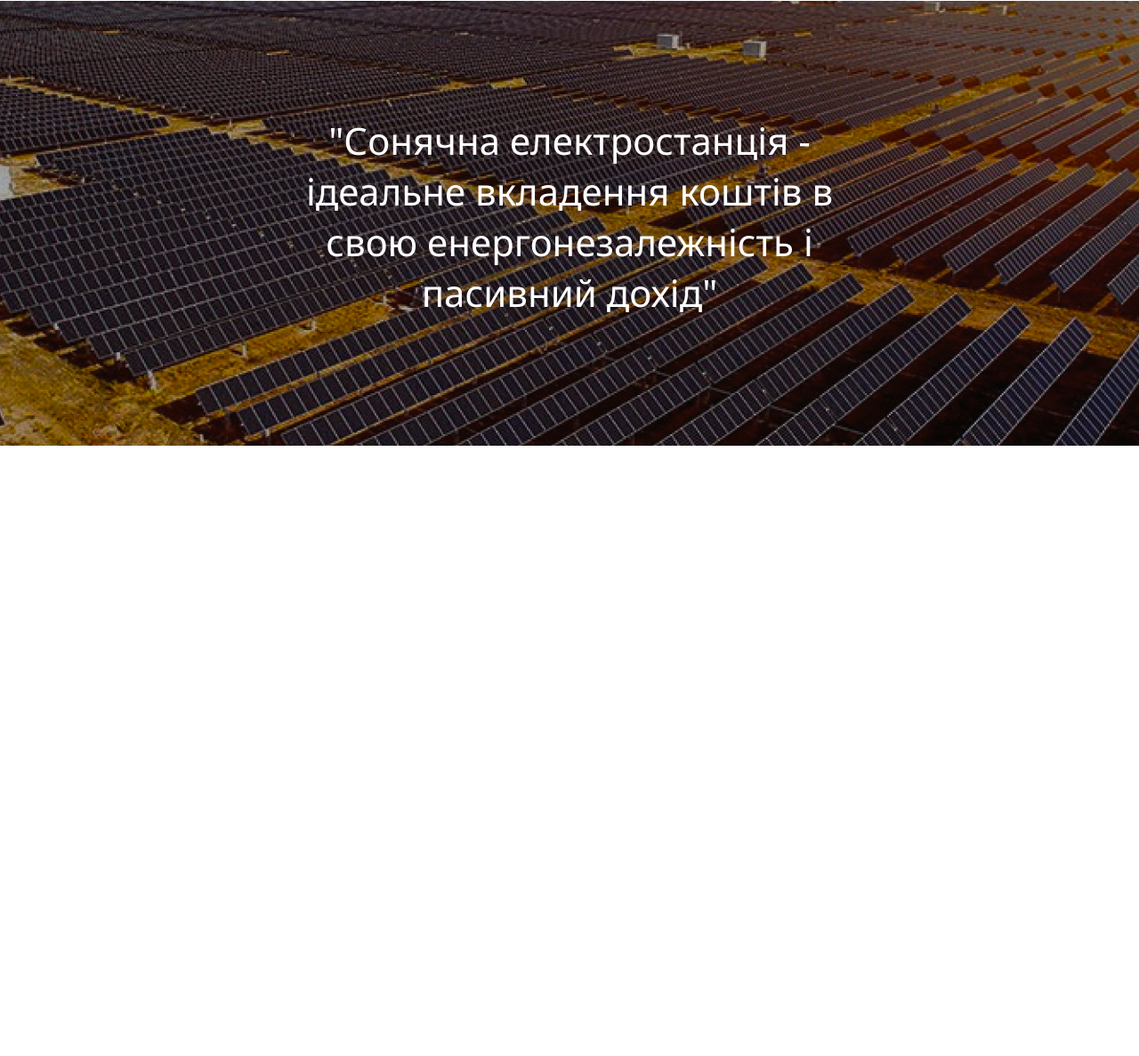
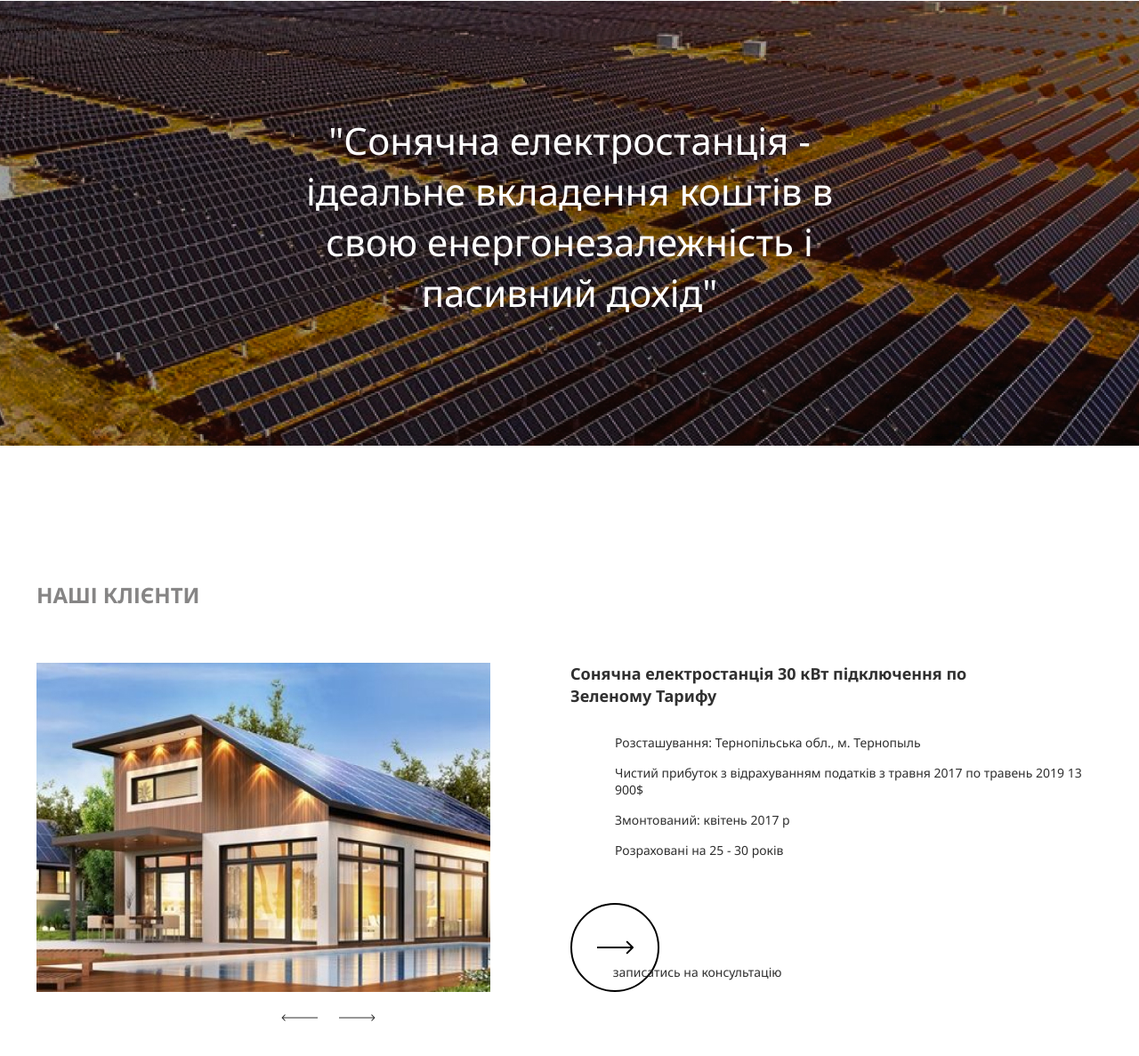
Before and after one commit to BigHeadliner/Solar-Energy-Panel, a plain HTML site: page index.html in a window 1280 px wide. Shown: the part 2784-3971 px from the top of the page at 89% size. Before the commit the page ends 3285 px from the top, so only its background shows below. Drawn offline with nearby package versions, Linux system fonts and the light colour scheme.

Commit message:
clients sectionready

```diff
--- a/css/style.css
+++ b/css/style.css
@@ -235,6 +235,7 @@
    background-repeat: no-repeat;
    background-position:center;
    background-size:cover;
+   margin-bottom:150px;
 }
 .blockquote__text{
   max-width: 670px;
@@ -243,3 +244,31 @@
   line-height: 57px;
   color:#fff;
 }
+.clients{
+  margin-bottom:150px;
+}
+.clients-slider__box{
+  display:flex;
+}
+.clients-slider__box-img{
+  flex-basis:510px;
+  margin-right:90px;
+  margin-bottom:30px;
+}
+.clients-slider__box-title{
+  max-width:478px;
+  font-size:18px;
+  line-height: 25px;
+  font-weight: 700;
+  margin-bottom: 30px;
+}
+.clients-slider__box-lits{
+  margin-left: 50px;
+  margin-bottom:50px;
+}
+.clients-slider__box-item{
+  margin-bottom:15px;
+}
+.slick-arrow:hover path{
+  fill:#A9A32A;
+}
--- a/index.html
+++ b/index.html
@@ -225,6 +225,90 @@
       пасивний дохід"
     </p>
   </blockquote>
+  <section class="clients">
+    <div class="container">
+      <h2 class="title">
+        НАШІ КЛІЄНТИ
+      </h2>
+      <div class="clients-slider">
+        <div class="clients-slider__item">
+           <div class="clients-slider__box">
+             <img class="clients-slider__box-img" src="images/clients.jpg" alt="">
+             <div class="clients-slider__box-content">
+               <h4 class="clients-slider__box-title">
+                 Сонячна електростанція 30 кВт підключення по Зеленому Тарифу
+               </h4>
+               <ul class="clients-slider__box-lits">
+                  <li class="clients-slider__box-item">
+                    Розсташування: Тернопільська обл., м. Тернопыль
+                  </li>
+                  <li class="clients-slider__box-item">
+                    Чистий прибуток з відрахуванням податків з травня 2017 по травень 2019 13 900$
+                  </li>
+                  <li class="clients-slider__box-item">
+                    Змонтований: квітень 2017 р
+                  </li>
+                  <li class="clients-slider__box-item">
+                    Розраховані на 25 - 30 років
+                  </li>
+               </ul>
+               <a class="button" href="#">
+                <svg width="101" height="100" viewBox="0 0 101 100" fill="none" xmlns="http://www.w3.org/2000/svg">
+                  <path class="button__path"
+                    d="M99.0521 50C99.0521 77.0615 77.1029 99 50.026 99C22.9492 99 1 77.0615 1 50C1 22.9385 22.9492 1 50.026 1C77.1029 1 99.0521 22.9385 99.0521 50Z"
+                    stroke="black" stroke-width="2" fill="transparent" />
+                  <path
+                    d="M70.7434 50.7071C71.134 50.3166 71.134 49.6834 70.7434 49.2929L64.3795 42.9289C63.989 42.5384 63.3558 42.5384 62.9653 42.9289C62.5747 43.3195 62.5747 43.9526 62.9653 44.3431L68.6221 50L62.9653 55.6569C62.5747 56.0474 62.5747 56.6805 62.9653 57.0711C63.3558 57.4616 63.989 57.4616 64.3795 57.0711L70.7434 50.7071ZM30.0155 51H70.0363V49H30.0155V51Z"
+                    fill="black" />
+                </svg>
+                <span class="button__text">
+                  записатись на консультацію
+                </span>
+              </a>
+             </div>
+           </div>
+        </div>
+
+        <div class="clients-slider__item">
+          <div class="clients-slider__box">
+            <img class="clients-slider__img" src="images/clients.jpg" alt="">
+            <div class="clients-slider__box-content">
+              <h4 class="clients-slider__box-title">
+                Сонячна електростанція 30 кВт підключення по Зеленому Тарифу
+              </h4>
+              <ul class="clients-slider__box-lits">
+                 <li class="clients-slider__box-item">
+                   Розсташування: Тернопільська обл., м. Тернопыль
+                 </li>
+                 <li class="clients-slider__box-item">
+                   Чистий прибуток з відрахуванням податків з травня 2017 по травень 2019 13 900$
+                 </li>
+                 <li class="clients-slider__box-item">
+                   Змонтований: квітень 2017 р
+                 </li>
+                 <li class="clients-slider__box-item">
+                   Розраховані на 25 - 30 років
+                 </li>
+              </ul>
+              <a class="button" href="#">
+               <svg width="101" height="100" viewBox="0 0 101 100" fill="none" xmlns="http://www.w3.org/2000/svg">
+                 <path class="button__path"
+                   d="M99.0521 50C99.0521 77.0615 77.1029 99 50.026 99C22.9492 99 1 77.0615 1 50C1 22.9385 22.9492 1 50.026 1C77.1029 1 99.0521 22.9385 99.0521 50Z"
+                   stroke="black" stroke-width="2" fill="transparent" />
+                 <path
+                   d="M70.7434 50.7071C71.134 50.3166 71.134 49.6834 70.7434 49.2929L64.3795 42.9289C63.989 42.5384 63.3558 42.5384 62.9653 42.9289C62.5747 43.3195 62.5747 43.9526 62.9653 44.3431L68.6221 50L62.9653 55.6569C62.5747 56.0474 62.5747 56.6805 62.9653 57.0711C63.3558 57.4616 63.989 57.4616 64.3795 57.0711L70.7434 50.7071ZM30.0155 51H70.0363V49H30.0155V51Z"
+                   fill="black" />
+               </svg>
+               <span class="button__text">
+                 записатись на консультацію
+               </span>
+             </a>
+            </div>
+          </div>
+       </div>
+      </div>
+    </div>
+  </section>
   <script src="https://ajax.googleapis.com/ajax/libs/jquery/3.4.1/jquery.min.js"></script>
   <script src="js/slick.min.js"></script>
   <script src="js/jquery.fancybox.min.js"></script>
--- a/js/main.js
+++ b/js/main.js
@@ -8,7 +8,7 @@ $(function () {
         $($(this).attr('href')).addClass('info-tabs__content--active');
 
     });
-    $('.info-slider').slick({
+    $('.info-slider, .clients-slider').slick({
         fade: true,
         prevArrow: '<svg class="slick-left" width="41" height="8" viewBox="0 0 41 8" fill="none" xmlns="http://www.w3.org/2000/svg"><path d="M0.646446 3.64645C0.451183 3.84171 0.451183 4.15829 0.646446 4.35355L3.82843 7.53553C4.02369 7.7308 4.34027 7.7308 4.53553 7.53553C4.7308 7.34027 4.7308 7.02369 4.53553 6.82843L1.70711 4L4.53553 1.17157C4.7308 0.976311 4.7308 0.659728 4.53553 0.464466C4.34027 0.269204 4.02369 0.269204 3.82843 0.464466L0.646446 3.64645ZM41 3.5L1 3.5V4.5L41 4.5V3.5Z" fill="#303030"/></svg>',
         nextArrow: '<svg class="slick-right" width="41" height="8" viewBox="0 0 41 8" fill="none" xmlns="http://www.w3.org/2000/svg"><path d="M40.3536 4.35355C40.5488 4.15829 40.5488 3.84171 40.3536 3.64645L37.1716 0.464466C36.9763 0.269204 36.6597 0.269204 36.4645 0.464466C36.2692 0.659728 36.2692 0.976311 36.4645 1.17157L39.2929 4L36.4645 6.82843C36.2692 7.02369 36.2692 7.34027 36.4645 7.53553C36.6597 7.7308 36.9763 7.7308 37.1716 7.53553L40.3536 4.35355ZM0 4.5H40V3.5H0V4.5Z" fill="#303030"/></svg>'
```
Also changed, not shown: images/clients.jpg (added).
